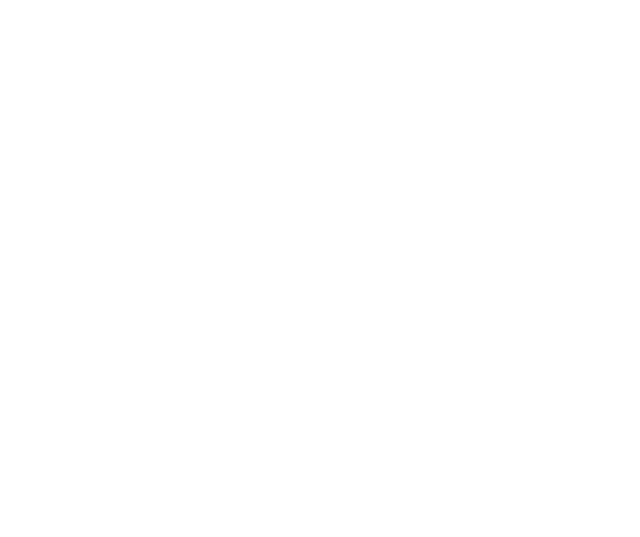
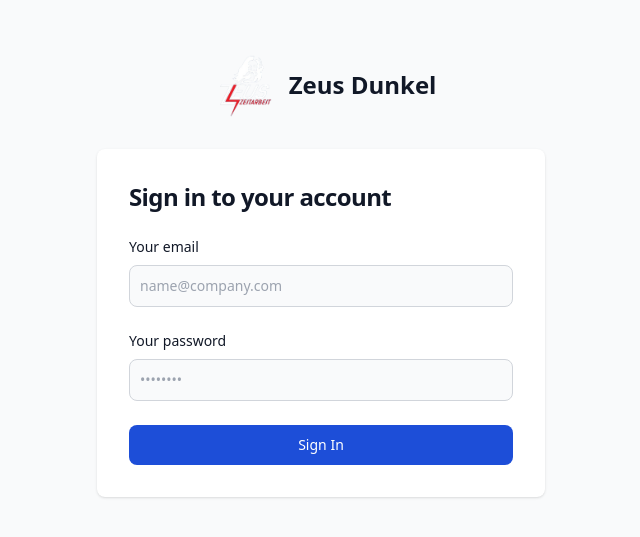
Before and after one commit to ozddev/zeus-employee-management, a SvelteKit app in the folder client/: page / in a window 1280 px wide. Shown: the part 129-666 px from the top of the page, without its empty margins (319-959 px from the left). Built offline with nearby package versions, Linux system fonts and the light colour scheme.

Commit message:
add template login page

```diff
--- a/client/package.json
+++ b/client/package.json
@@ -14,6 +14,7 @@
 	"devDependencies": {
 		"@sveltejs/adapter-auto": "^2.0.0",
 		"@sveltejs/kit": "^1.20.4",
+		"@types/uuid": "^9.0.5",
 		"@typescript-eslint/eslint-plugin": "^6.0.0",
 		"@typescript-eslint/parser": "^6.0.0",
 		"autoprefixer": "^10.4.16",
@@ -30,5 +31,8 @@
 		"typescript": "^5.0.0",
 		"vite": "^4.4.2"
 	},
-	"type": "module"
+	"type": "module",
+	"dependencies": {
+		"uuid": "^9.0.1"
+	}
 }
--- /dev/null
+++ b/client/src/lib/button/Button.svelte
@@ -0,0 +1,12 @@
+<script lang="ts">
+	import type { ButtonType } from '../../utils/types/component';
+
+	export let text: string;
+	export let type: ButtonType;
+</script>
+
+<button
+	{type}
+	class="w-full text-white text-center bg-blue-700 hover:bg-blue-800 focus:ring-4 focus:ring-blue-300 font-medium rounded-lg text-sm px-5 py-2.5 mr-2 mb-2 dark:bg-blue-600 dark:hover:bg-blue-700 focus:outline-none dark:focus:ring-blue-800"
+	>{text}</button
+>
--- /dev/null
+++ b/client/src/lib/button/index.ts
@@ -0,0 +1 @@
+export { default as Button } from './Button.svelte';
--- /dev/null
+++ b/client/src/lib/form/Field.svelte
@@ -0,0 +1,31 @@
+<script lang="ts">
+	import { getContext } from 'svelte';
+	import { v4 as uuid } from 'uuid';
+	import { formKey } from './form-key';
+	import type { InputType } from '../../utils/types/component';
+
+	export let text: string;
+	export let type: InputType;
+	export let name: string;
+	export let placeholder: string = '';
+	export let required: boolean = false;
+	const id = uuid();
+
+	const formStore: any = getContext(formKey);
+</script>
+
+<div>
+	<label for={id} class="block mb-2 text-sm font-medium text-gray-900 dark:text-white">{text}</label
+	>
+	<input
+		{id}
+		{type}
+		{name}
+		{placeholder}
+		class="bg-gray-50 border border-gray-300 text-gray-900 sm:text-sm rounded-lg focus:ring-primary-600 focus:border-primary-600 block w-full p-2.5 dark:bg-gray-700 dark:border-gray-600 dark:placeholder-gray-400 dark:text-white dark:focus:ring-blue-500 dark:focus:border-blue-500"
+		{required}
+		on:input={(e) => {
+			$formStore.values[name] = e.currentTarget.value;
+		}}
+	/>
+</div>
--- /dev/null
+++ b/client/src/lib/form/Form.svelte
@@ -0,0 +1,13 @@
+<script lang="ts">
+	import { setContext } from 'svelte';
+	import { writable } from 'svelte/store';
+	import { formKey } from './form-key';
+	import { enhance } from '$app/forms';
+
+	const form = writable({ values: {}, errors: {} });
+	setContext(formKey, form);
+</script>
+
+<form class="space-y-4 md:space-y-6" method="POST" use:enhance>
+	<slot />
+</form>
--- /dev/null
+++ b/client/src/lib/form/form-key.ts
@@ -0,0 +1 @@
+export const formKey = Symbol();
--- /dev/null
+++ b/client/src/lib/form/index.ts
@@ -0,0 +1,2 @@
+export { default as Form } from './Form.svelte';
+export { default as Field } from './Field.svelte';
--- a/client/src/lib/index.ts
+++ /dev/null
@@ -1 +0,0 @@
-// place files you want to import through the `$lib` alias in this folder.
--- a/client/src/routes/+layout.svelte
+++ b/client/src/routes/+layout.svelte
@@ -2,4 +2,6 @@
 	import '../app.css';
 </script>
 
-<slot />
+<main>
+	<slot />
+</main>
--- a/client/src/routes/+page.svelte
+++ b/client/src/routes/+page.svelte
@@ -0,0 +1,44 @@
+<script lang="ts">
+	import { Field, Form } from '$lib/form';
+	import { Button } from '$lib/button';
+	import type { ActionData } from './$types';
+</script>
+
+<div>
+	<section class="bg-gray-50 dark:bg-gray-900">
+		<div class="flex flex-col items-center justify-center px-6 py-8 mx-auto md:h-screen lg:py-0">
+			<div class="flex items-center mb-6 text-2xl font-semibold text-gray-900 dark:text-white">
+				<img class="w-50 h-20 mr-1" src="images/Zeus_dunkel-removebg.png" alt="logo" />
+				<div>Zeus Dunkel</div>
+			</div>
+			<div
+				class="w-full bg-white rounded-lg shadow dark:border md:mt-0 sm:max-w-md xl:p-0 dark:bg-gray-800 dark:border-gray-700"
+			>
+				<div class="p-6 space-y-4 md:space-y-6 sm:p-8">
+					<h1
+						class="text-xl font-bold leading-tight tracking-tight text-gray-900 md:text-2xl dark:text-white"
+					>
+						Sign in to your account
+					</h1>
+					<Form>
+						<Field
+							name="email"
+							type="email"
+							text="Your email"
+							placeholder="name@company.com"
+							required={true}
+						/>
+						<Field
+							name="password"
+							type="password"
+							text="Your password"
+							placeholder="••••••••"
+							required={true}
+						/>
+						<Button type="submit" text="Sign In" />
+					</Form>
+				</div>
+			</div>
+		</div>
+	</section>
+</div>
--- /dev/null
+++ b/client/src/utils/types/component.ts
@@ -0,0 +1,2 @@
+export type ButtonType = 'button' | 'reset' | 'submit';
+export type InputType = 'password' | 'text' | 'email';
```
Also changed, not shown: client/src/routes/+page.server.ts (added), client/static/images/Zeus_dunkel-removebg.png (added), 1 other file (tests, documents, lock files or other folders).
